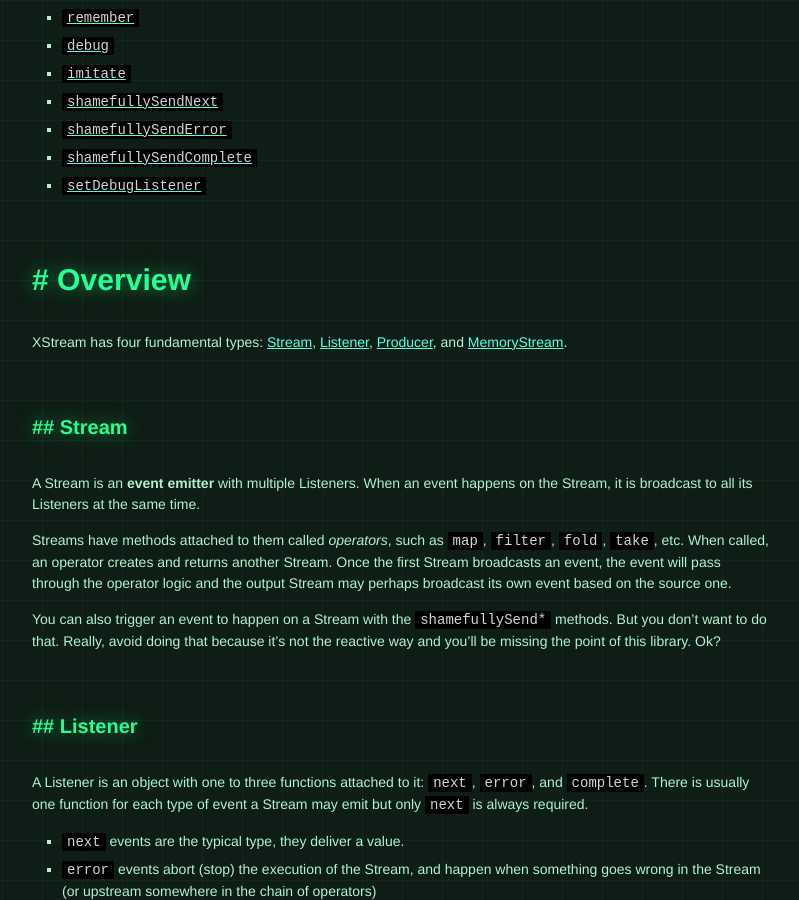
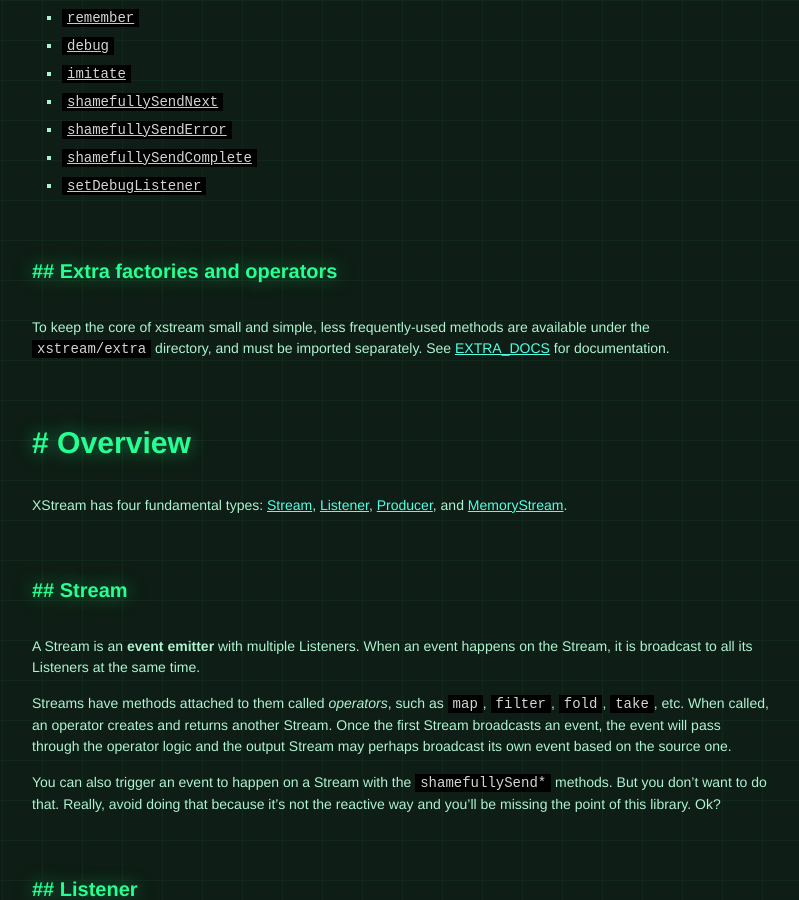
Before and after one commit to staltz/xstream, a Jekyll site: the page built from index.html, in a window 1280 px wide and 900 px high, scrolled down 2747 px. Shown: the whole window, without its empty margins (238-1037 px from the left). Built offline with Jekyll 4.4.1, drawn with Linux system fonts in a browser that asks for light colours; some web fonts are replaced; some of the changed text lies outside the part shown.

Commit message:
update site

```diff
--- a/_includes/content.md
+++ b/_includes/content.md
@@ -96,6 +96,10 @@
 - [`shamefullySendError`](#shamefullySendError)
 - [`shamefullySendComplete`](#shamefullySendComplete)
 - [`setDebugListener`](#setDebugListener)
+
+## Extra factories and operators
+
+To keep the core of xstream small and simple, less frequently-used methods are available under the `xstream/extra` directory, and must be imported separately. See [EXTRA_DOCS](https://github.com/staltz/xstream/blob/master/EXTRA_DOCS.md) for documentation.
 
 # Overview
 
@@ -806,7 +810,7 @@
 ### <a id="debug"></a> `debug(labelOrSpy)`
 
 Returns an output stream that identically behaves like the input stream,
-but also runs a `spy` function fo each event, to help you debug your app.
+but also runs a `spy` function for each event, to help you debug your app.
 
 *debug* takes a `spy` function as argument, and runs that for each event
 happening on the input stream. If you don't provide the `spy` argument,
```
Also changed, not shown: other parts of _includes/content.md (+0 -4 lines).
